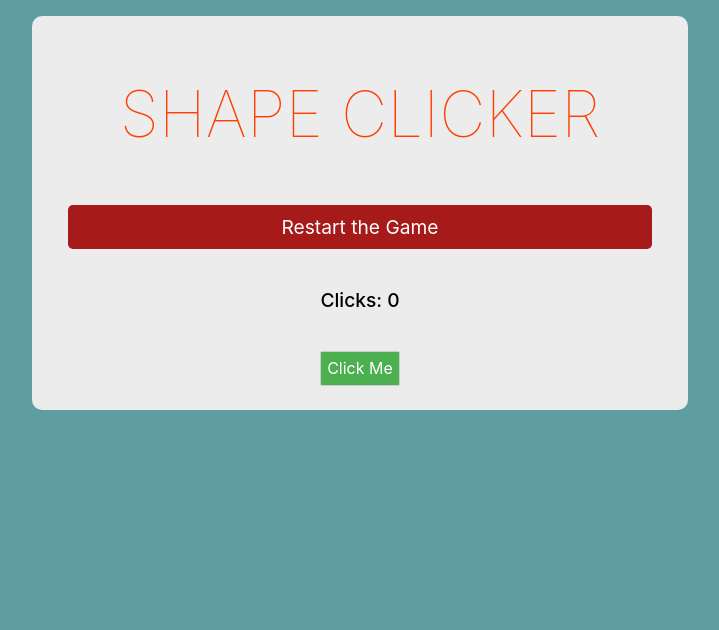
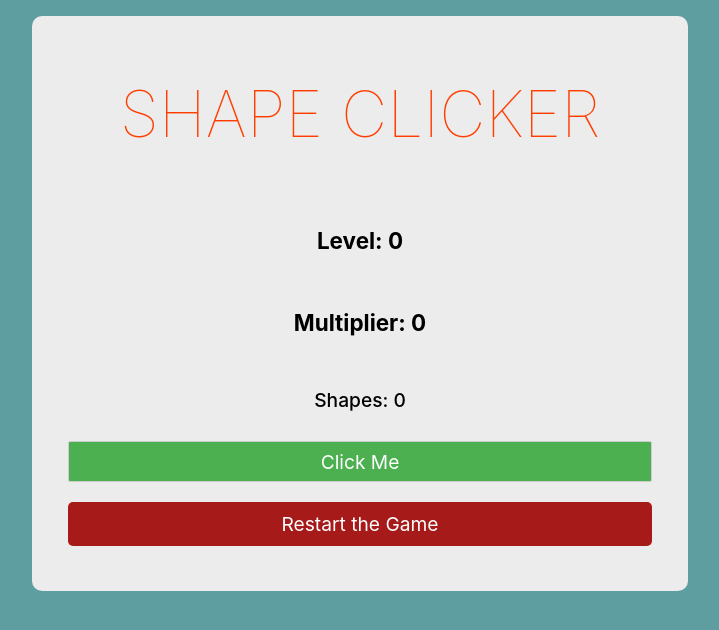
Before and after one commit to DihyahAdib/svelte-shape-clicker, a Svelte app: page / in a window 1280 px wide. Shown: the top 630 px of the page, without its empty margins (280-999 px from the left). Built offline with nearby package versions, Linux system fonts and the light colour scheme.

Commit message:
stupid multiplier

```diff
--- a/src/App.svelte
+++ b/src/App.svelte
@@ -6,7 +6,9 @@
   window.getState = () => gamestate;
 
   let name = "Shape Clicker";
+  let currentLevel = gamestate.data.level;
   let clicks = gamestate.data.shapesClicked;
+  let currentMultiplier = gamestate.data.multiplier;
 
   const updateClicksDisplay = () => {
     gamestate.click();
@@ -18,12 +20,30 @@
   <main>
     <h1>{name}</h1>
     <stats-container>
-      <button class="restart-game" on:click={() => gamestate.reset()}
+      <h3>Level: {currentLevel}</h3>
+      <h3>Multiplier: {currentMultiplier}</h3>
+      <p>Shapes: {clicks}</p>
+
+      <button
+        on:click={() => {
+          updateClicksDisplay();
+          currentLevel = gamestate.data.level;
+          currentMultiplier = gamestate.data.multiplier;
+        }}
+        >Click Me
+      </button>
+
+      <button
+        class="restart-game"
+        on:click={() => {
+          gamestate.reset();
+          clicks = gamestate.data.shapesClicked;
+          currentLevel = gamestate.data.level;
+          currentMultiplier = gamestate.data.multiplier;
+        }}
         >Restart the Game
       </button>
-      <p>Clicks: {clicks}</p>
     </stats-container>
-    <button on:click={updateClicksDisplay}>Click Me</button>
   </main>
 </body>
 
--- a/src/GameState.ts
+++ b/src/GameState.ts
@@ -1,6 +1,3 @@
-
-export const QUOTA = [50, 500, 10000, 300000];
-
 export const SHAPES = {
   SQUARE: "SQUARE",
   PENTAGON: "PENTAGON",
@@ -15,20 +12,21 @@ export class GameState {
   data: {
     level: number;
     startingShape: string;
-    shapesPerClicks: number;
     shapesClicked: number;
     achievements: any[];
-    multiplier: number;
+    multiplier: number,
+    quota: number;
   };
   constructor() {
     this.data = {
       level: 0,
       startingShape: SHAPES.SQUARE,
-      shapesPerClicks: 1,
       shapesClicked: 0,
       achievements: [],
-      multiplier: 1.0,
+      multiplier: 0.0,
+      quota: 15,
     };
+
     this.load(this.data);
   }
 
@@ -47,36 +45,26 @@ export class GameState {
     this.data = {
       level: 0,
       startingShape: SHAPES.SQUARE,
-      shapesPerClicks: 1,
       shapesClicked: 0,
       achievements: [],
-      multiplier: 1.0,
+      multiplier: 0.0,
+      quota: 15,
     };
-
-    console.log("Starting State has been reset.");
     return this;
   }
 
   click() {
-    this.data.shapesClicked++;
+    Math.round(this.data.shapesClicked++);
+
+    if (this.data.shapesClicked >= this.data.quota) {
+      this.data.quota *= 3;
+      this.data.level++;
+      this.data.multiplier += 0.5;
+      console.log("New Quota:", this.data.quota);
+      console.log("REAL multiplier", this.data.multiplier)
+    }
+    Math.round(this.data.shapesClicked += this.data.multiplier);
     this.save();
-  }
-
-  multiply() {
-    this.data.shapesClicked *= this.data.multiplier;
-    this.save();
-  }
-
-  trackLevel() {
-    for (let i = this.data.level; i < QUOTA.length; i++) {
-      if (this.data.shapesClicked >= QUOTA[i]) {
-        this.data.level++;
-        this.data.multiplier *= (i + 1.0) * 2.5;
-        this.save();
-      } else {
-        break;
-      }
-    }
     return this;
   }
 }
```
